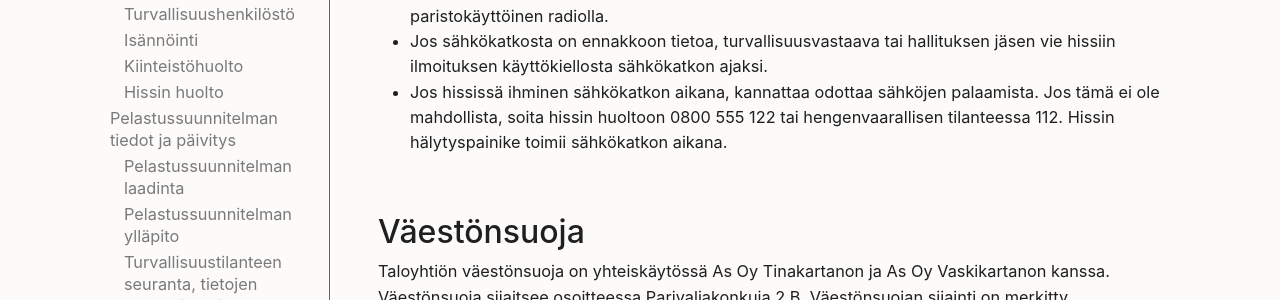
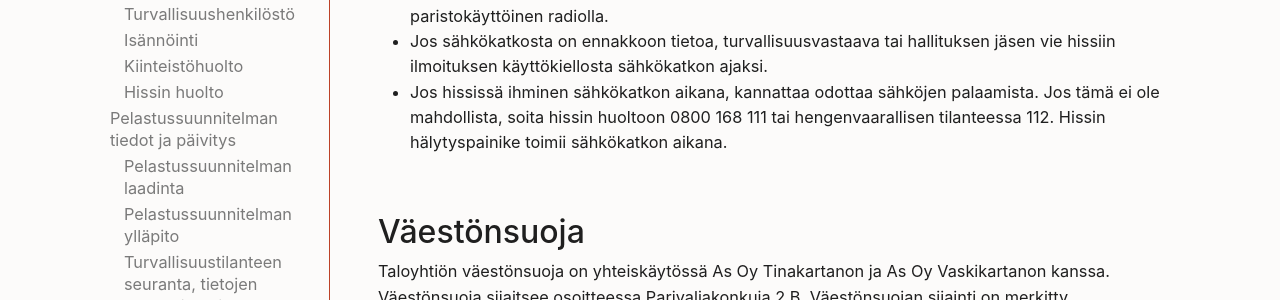
Before and after one commit to kuparikartano/kuparikartano.github.io, a Jekyll site: the page built from content/asuminen/pelastussuunnitelma.md, in a window 1280 px wide and 900 px high, scrolled down 6791 px. Shown: the part 178-478 px from the top of the window. Built offline with Jekyll 4.4.1, drawn with Linux system fonts in a browser that asks for light colours; some of the changed text lies outside the part shown.

Commit message:
Update elevator operator

```diff
--- a/_data/contacts.yml
+++ b/_data/contacts.yml
@@ -23,5 +23,5 @@
   email: palvelumestari@aamu.io
 
 hissi:
-  nimi: Suomen Hissiurakointi
-  paivystys: "0800 555 122"
+  nimi: Otis
+  paivystys: "0800 168 111"
```
